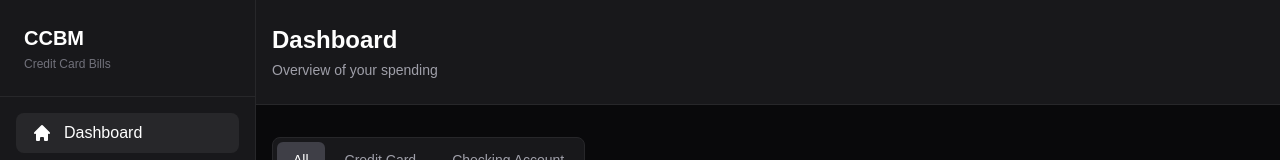
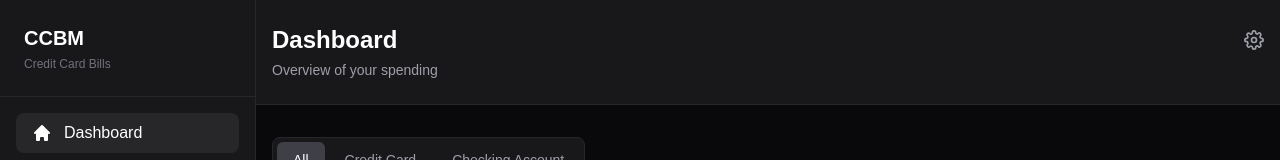
Before and after one commit to elvisestevan/credit-card-bills-manager, a Next.js app: page / in a window 1280 px wide. Shown: the top 160 px of the page. Built offline with nearby package versions, Linux system fonts and the light colour scheme; no server answers; the database is empty.

Commit message:
feat: add settings gear icon to dashboard header

```diff
--- a/src/app/page.tsx
+++ b/src/app/page.tsx
@@ -1,6 +1,7 @@
 "use client";
 
 import { useState } from "react";
+import Link from "next/link";
 import { GlobalSection } from "@/components/dashboard/GlobalSection";
 import { MonthlySection } from "@/components/dashboard/MonthlySection";
 import { TransactionType } from "@/types";
@@ -22,7 +23,29 @@ export default function DashboardPage() {
     <div className="min-h-screen bg-zinc-950 text-zinc-50">
       <header className="bg-zinc-900 border-b border-zinc-800">
         <div className="max-w-6xl mx-auto px-4 py-6">
-          <h1 className="text-2xl font-semibold text-white">Dashboard</h1>
+          <div className="flex items-center justify-between">
+            <h1 className="text-2xl font-semibold text-white">Dashboard</h1>
+            <Link
+              href="/settings"
+              className="text-zinc-400 hover:text-zinc-200 transition-colors"
+              title="Settings"
+            >
+              <svg
+                xmlns="http://www.w3.org/2000/svg"
+                width="20"
+                height="20"
+                viewBox="0 0 24 24"
+                fill="none"
+                stroke="currentColor"
+                strokeWidth="2"
+                strokeLinecap="round"
+                strokeLinejoin="round"
+              >
+                <circle cx="12" cy="12" r="3" />
+                <path d="M19.4 15a1.65 1.65 0 0 0 .33 1.82l.06.06a2 2 0 0 1-2.83 2.83l-.06-.06a1.65 1.65 0 0 0-1.82-.33 1.65 1.65 0 0 0-1 1.51V21a2 2 0 0 1-4 0v-.09A1.65 1.65 0 0 0 9 19.4a1.65 1.65 0 0 0-1.82.33l-.06.06a2 2 0 0 1-2.83-2.83l.06-.06A1.65 1.65 0 0 0 4.68 15a1.65 1.65 0 0 0-1.51-1H3a2 2 0 0 1 0-4h.09A1.65 1.65 0 0 0 4.6 9a1.65 1.65 0 0 0-.33-1.82l-.06-.06a2 2 0 0 1 2.83-2.83l.06.06A1.65 1.65 0 0 0 9 4.68a1.65 1.65 0 0 0 1-1.51V3a2 2 0 0 1 4 0v.09a1.65 1.65 0 0 0 1 1.51 1.65 1.65 0 0 0 1.82-.33l.06-.06a2 2 0 0 1 2.83 2.83l-.06.06A1.65 1.65 0 0 0 19.4 9a1.65 1.65 0 0 0 1.51 1H21a2 2 0 0 1 0 4h-.09a1.65 1.65 0 0 0-1.51 1z" />
+              </svg>
+            </Link>
+          </div>
           <p className="text-sm text-zinc-400 mt-1">
             Overview of your spending
           </p>
```
